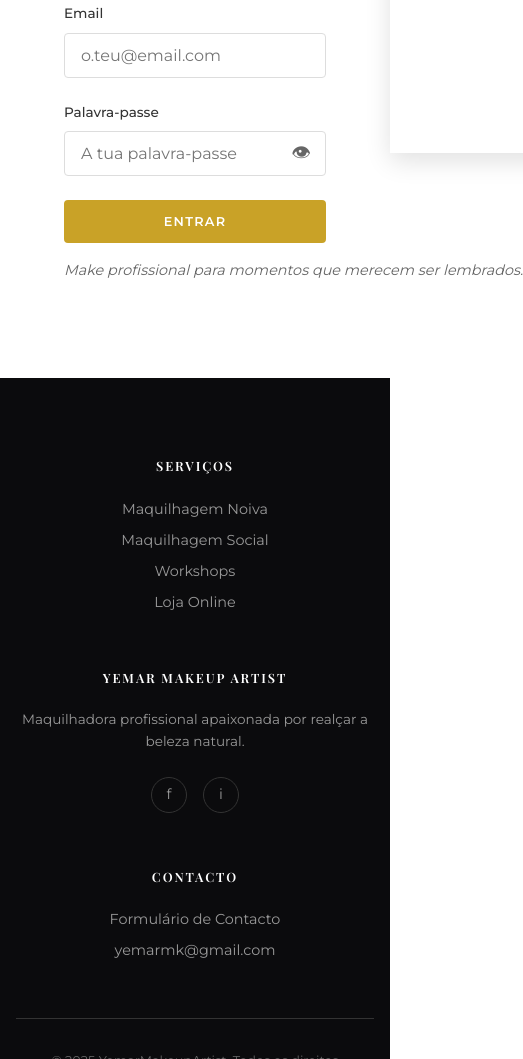
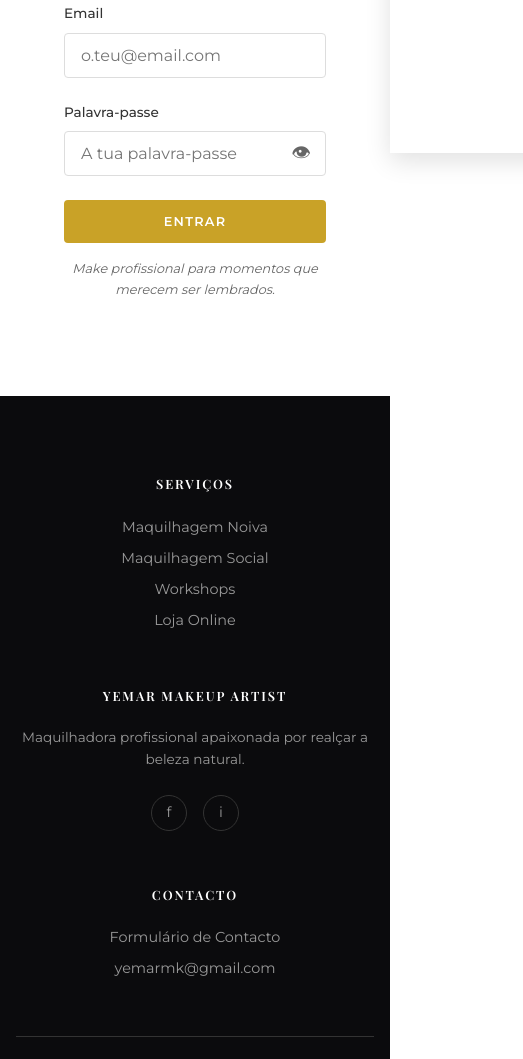
Before and after one commit to LuisCarlosCarvalho/yamarproject, a plain HTML site: page conta.html in a window 390 px wide. Shown: the part 691-1750 px from the top of the page, 523 px wide, since content can reach past the window. Drawn offline with nearby package versions, Linux system fonts and the light colour scheme.

Commit message:
fix: Reduzir tamanho da fonte da frase promocional
Alterações:
- Reduzido font-size de 0.9rem para 0.8rem
- Removido white-space: nowrap para permitir quebra responsiva
- Frase agora cabe melhor no container
- Mantém centralização e estilo itálico

A frase fica mais compacta e se adapta melhor a diferentes tamanhos de tela.

```diff
--- a/conta.html
+++ b/conta.html
@@ -128,7 +128,7 @@
                             </div>
                         </div>
                         <button type="submit" class="btn btn-primary btn-block">Entrar</button>
-                        <p style="text-align: center; margin-top: 1rem; font-size: 0.9rem; color: #666; font-style: italic; white-space: nowrap;">
+                        <p style="text-align: center; margin-top: 1rem; font-size: 0.8rem; color: #666; font-style: italic;">
                             Make profissional para momentos que merecem ser lembrados.
                         </p>
                     </form>
```
